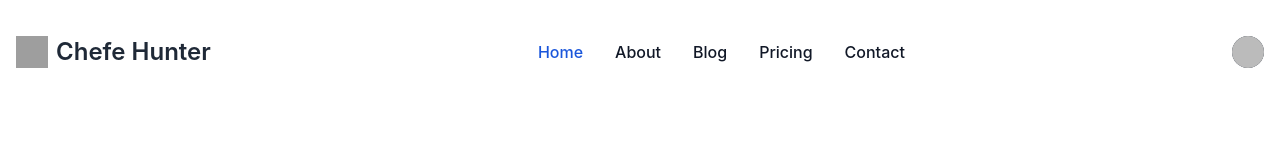
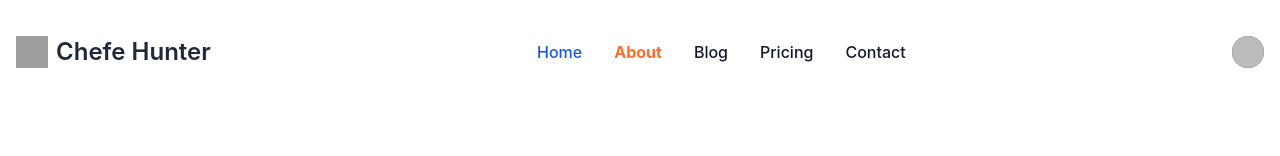
Before and after one commit to masudrahman-dev/chef-recipe-hunter-client, a React (Vite) app in the folder recepi-hunter-client/: page /about in a window 1280 px wide. Shown: the top 156 px of the page. Built offline with nearby package versions, Linux system fonts and the light colour scheme; no server answers; sample sign-in values are in the browser's storage; grey boxes are pictures that could not be loaded.

Commit message:
active link work done

```diff
--- a/recepi-hunter-client/src/components/shared/header/Header.css
+++ b/recepi-hunter-client/src/components/shared/header/Header.css
@@ -0,0 +1,4 @@
+a.active {
+  color: rgb(255, 108, 39);
+  font-weight: bold;
+}
--- a/recepi-hunter-client/src/routes/privateRoute/PrivateRoute.jsx
+++ b/recepi-hunter-client/src/routes/privateRoute/PrivateRoute.jsx
@@ -12,8 +12,8 @@ const PrivateRoute = ({ children }) => {
   if (!loading) {
     return (
       <Button>
-        <Spinner aria-label="Spinner button example" />
-        <span className="pl-3">Loading...</span>
+        <Spinner aria-label="Spinner button example " />
+        <span className="pl-3">Private Route Loading...</span>
       </Button>
     );
   }
```
Also changed, not shown: recepi-hunter-client/src/components/shared/header/Header.jsx (+2 -6 lines), 1 other file (tests, documents, lock files or other folders).
